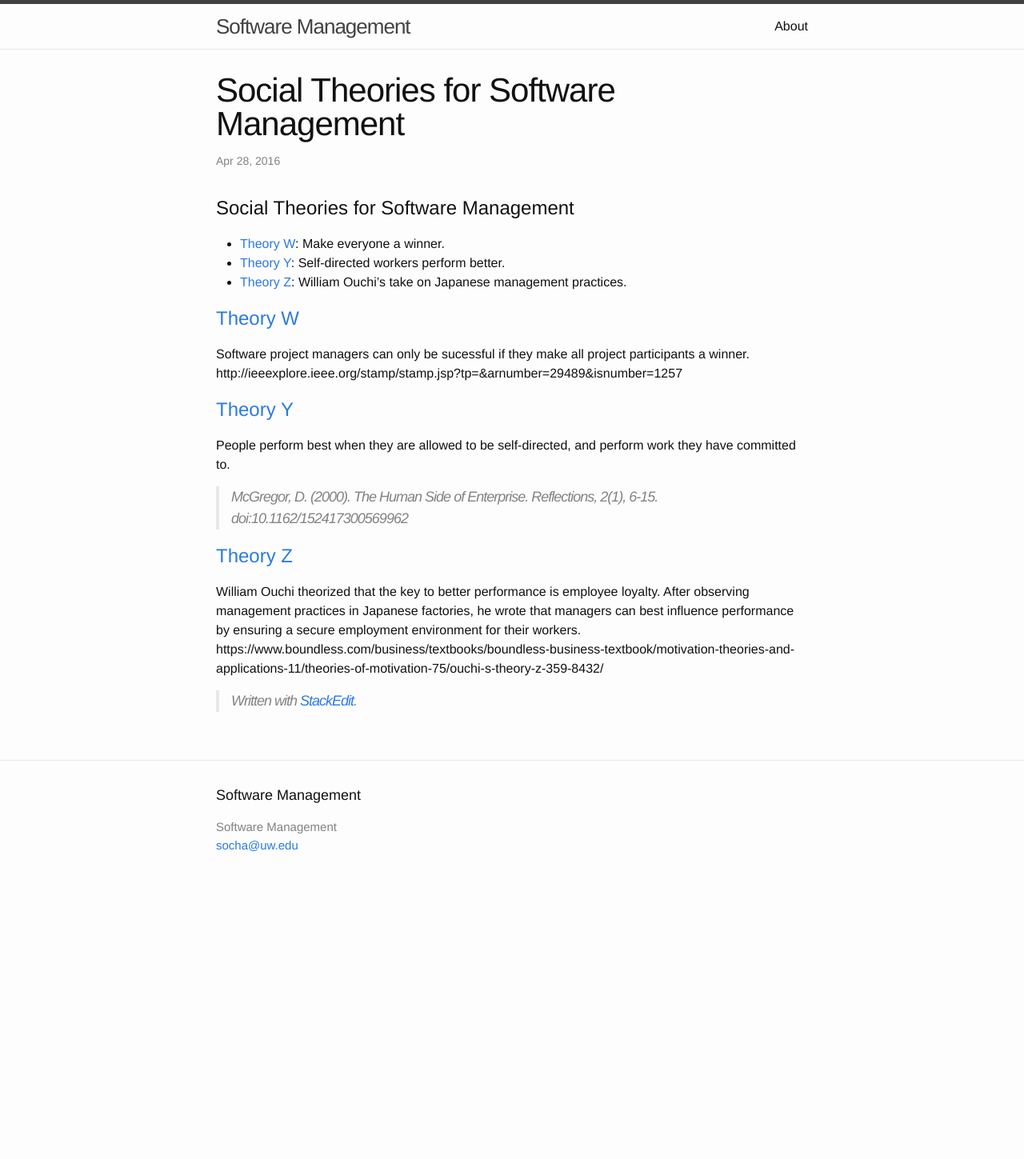
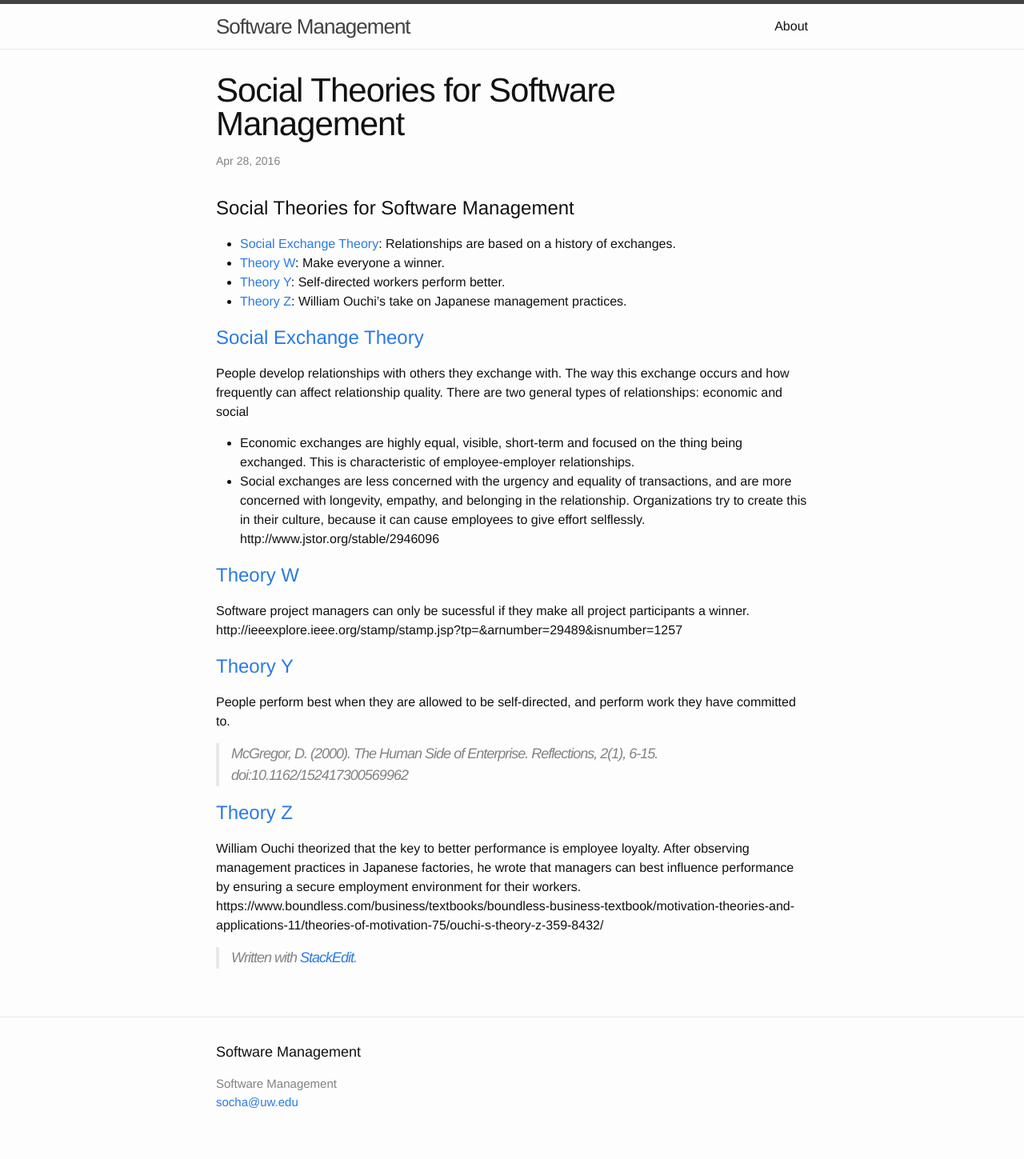
Before and after one commit to css566/css566.github.io, a Jekyll site: the page built from _posts/2016-04-28-Social_Theories_for_Software_Management.md, in a window 1280 px wide. Shown: the whole page at 80% size. Built offline with Jekyll 4.4.1, drawn with Linux system fonts in a browser that asks for light colours; comment, search, counter and statistics services are not loaded; before the commit the page ends 1128 px from its top, so only the background shows below that.

Commit message:
Update 2016-04-28-Social_Theories_for_Software_Management.md
Added Social Exchange Theory. (Thanks, Ryan!)

```diff
--- a/_posts/2016-04-28-Social_Theories_for_Software_Management.md
+++ b/_posts/2016-04-28-Social_Theories_for_Software_Management.md
@@ -4,10 +4,18 @@ title: Social Theories for Software Management
 ---
 Social Theories for Software Management
 ===
-
+* [Social Exchange Theory](#exchange): Relationships are based on a history of exchanges.
 * [Theory W](#theory_w):  Make everyone a winner.
 * [Theory Y](#theory_y):  Self-directed workers perform better.
 * [Theory Z](#theory_z):  William Ouchi's take on Japanese management practices.
+
+# <a name="exchange">Social Exchange Theory</a>
+People develop relationships with others they exchange with.
+The way this exchange occurs and how frequently can affect relationship quality.
+There are two general types of relationships: economic and social
+* Economic exchanges are highly equal, visible, short-term and focused on the thing being exchanged. This is characteristic of employee-employer relationships.
+* Social exchanges are less concerned with the urgency and equality of transactions, and are more concerned with longevity, empathy, and belonging in the relationship. Organizations try to create this in their culture, because it can cause employees to give effort selflessly.
+http://www.jstor.org/stable/2946096
 
 # <a name="theory_w">Theory W</a>
 Software project managers can only be sucessful if they make all project participants a winner. http://ieeexplore.ieee.org/stamp/stamp.jsp?tp=&arnumber=29489&isnumber=1257
```
